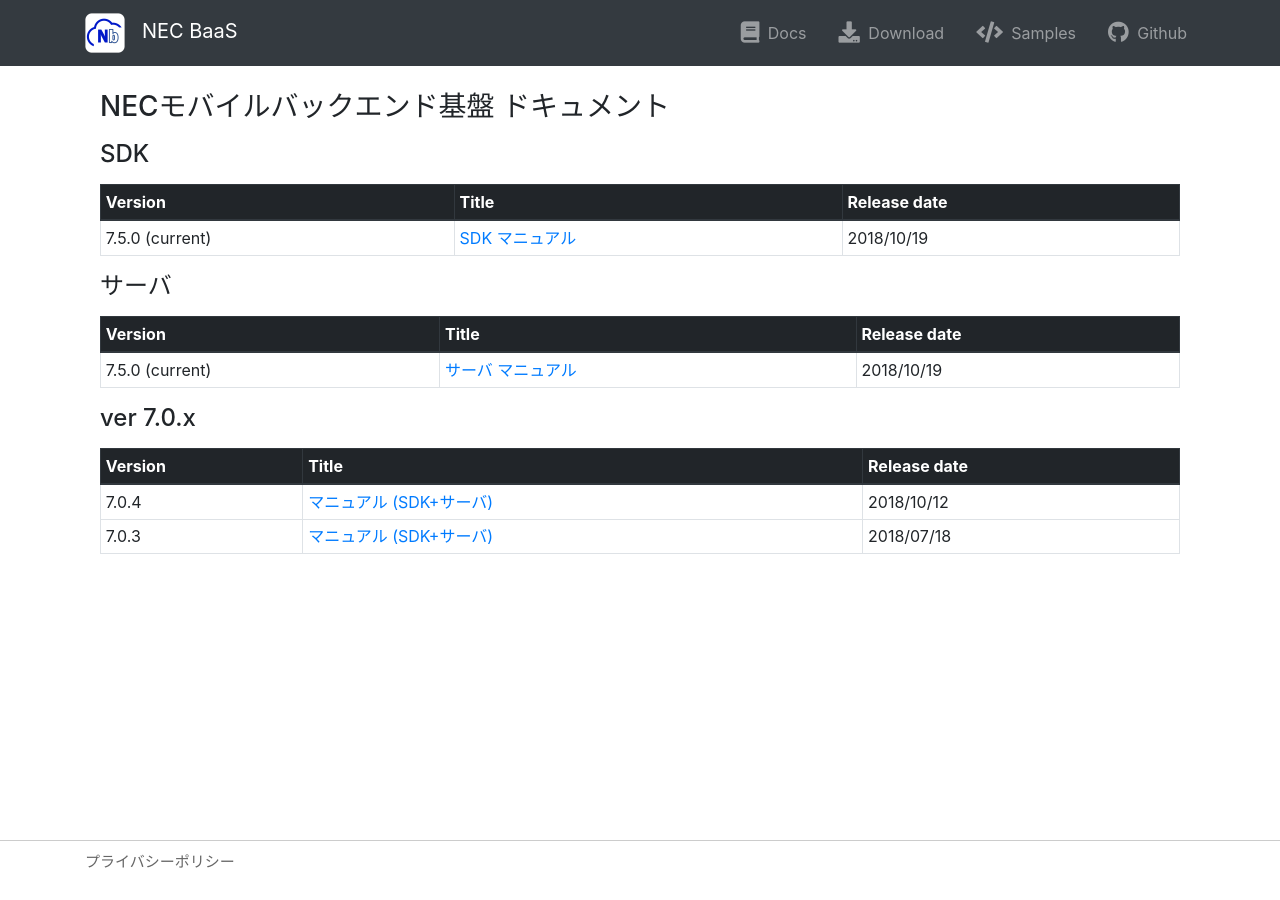
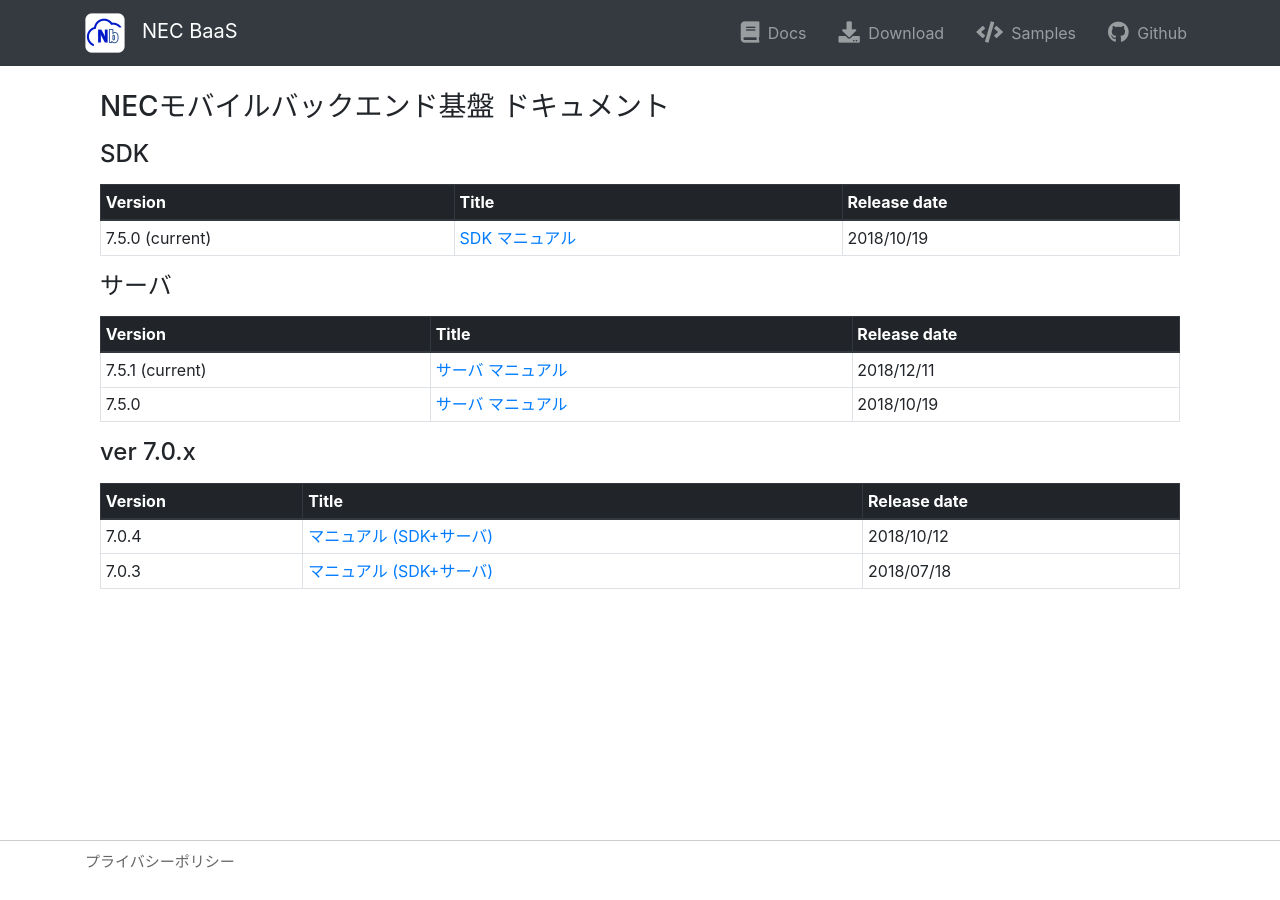
Before and after one commit to nec-baas/nec-baas.github.io, a Jekyll site: the page built from documents.html, in a window 1280 px wide. Built offline with Jekyll 4.4.1, drawn with Linux system fonts in a browser that asks for light colours; nearby versions of some CDN libraries; comment, search, counter and statistics services are not loaded.

Commit message:
update manual: v7.5.1 server manual

```diff
--- a/documents.html
+++ b/documents.html
@@ -53,9 +53,16 @@
                 </thead>
                 <tbody>
                 <tr>
-                    <td>7.5.0 (current)</td>
+                    <td>7.5.1 (current)</td>
                     <td>
                         <a href="./baas-manual/latest/server/index.html">サーバ マニュアル</a><br>
+                    </td>
+                    <td>2018/12/11</td>
+                </tr>
+                <tr>
+                    <td>7.5.0</td>
+                    <td>
+                        <a href="./baas-manual/7.5-r1/server/index.html">サーバ マニュアル</a>
                     </td>
                     <td>2018/10/19</td>
                 </tr>
```
